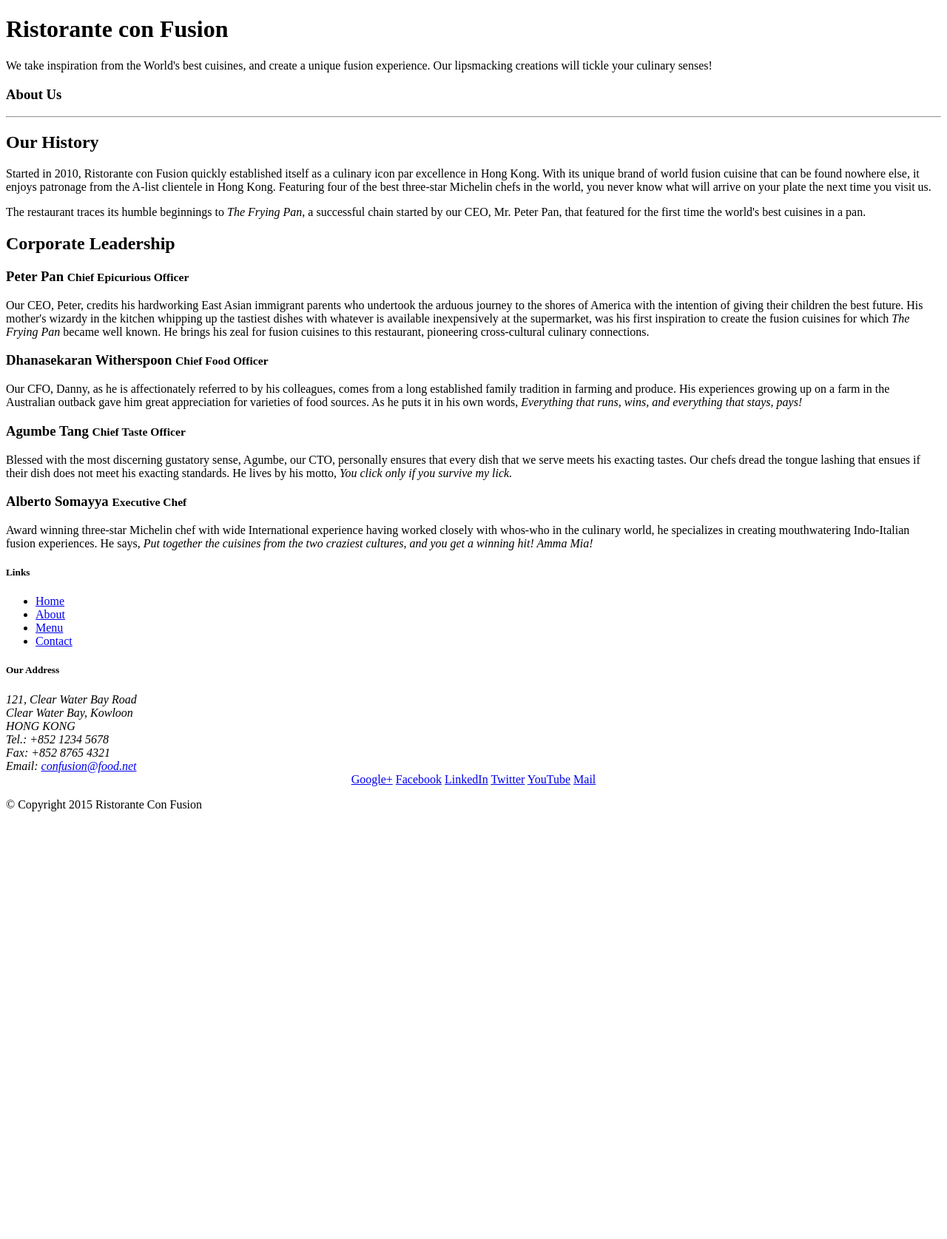
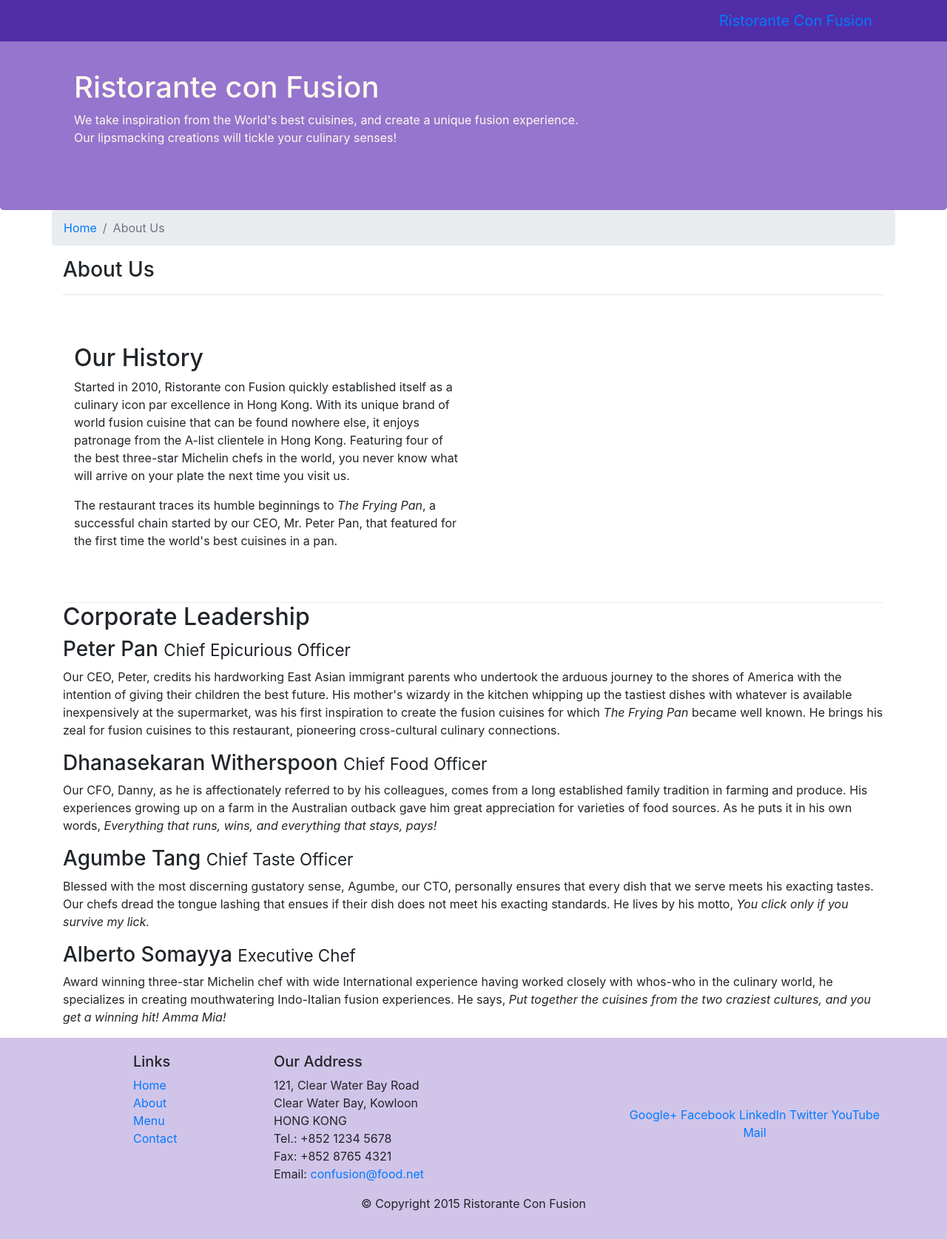
Before and after one commit to alokbharti/Indian-Restaurant, a PHP site: page /aboutus.html in a window 1280 px wide. Shown: the whole page at 74% size. Before the commit the page ends 1097 px from the top, so only its background shows below. Run offline with PHP 8.4, Linux system fonts and the light colour scheme; some libraries are stand-ins or nearby versions.

Commit message:
navbar and breadcrumbs

```diff
--- a/aboutus.html
+++ b/aboutus.html
@@ -2,12 +2,38 @@
 <html lang="en">
 
 <head>
+     <!-- Required meta tags always come first -->
+     <meta charset="utf-8">
+     <meta name="viewport" content="width=device-width, initial-scale=1, shrink-to-fit=no">
+     <meta http-equiv="x-ua-compatible" content="ie=edge">
+
+     <!-- Bootstrap CSS -->
+     <link rel="stylesheet" href="node_modules/bootstrap/dist/css/bootstrap.min.css">
+     <link rel="stylesheet" href="css/style.css">
 
     <title>Ristorante Con Fusion: About Us</title>
 
 </head>
 
 <body>
+    //for navigation
+        <nav class="navbar navbar-inverse navbar-toggleable-sm fixed-top">
+                <div class="container">
+
+                    <button class="navbar-toggler" type="button" data-toggle="collapse" data-target="#Navbar">
+                            <span class="navbar-toggler-icon"></span>
+                    </button>
+                    <a class="navbar-brand" href="./index.html">Ristorante Con Fusion</a>
+                <div class="collapse navbar-collapse" id="Navbar">
+                    <ul class="navbar-nav ">
+                        <li class="nav-item "><a class="nav-link" href="./index.html">Home</a></li>
+                        <li class="nav-item active"><a class="nav-link" href="#">About</a></li>
+                        <li class="nav-item"><a class="nav-link" href="#">Menu</a></li>
+                        <li class="nav-item"><a class="nav-link" href="#">Contact</a></li>
+                    </ul>
+                    </div>
+                </div>
+             </nav>
 
     <header class="jumbotron">
         <div class="container">
@@ -22,16 +48,21 @@
         </div>
     </header>
 
-    <div>
-        <div>
-            <div>
+    <div class="container">
+        <div class="row">
+
+            <ol class="col-12 breadcrumb">
+                <li class="breadcrumb-item"><a href="./index.html">Home</a></li>
+                <li class="breadcrumb-item active">About Us</li>
+            </ol>
+            <div class="col-12">
                <h3>About Us</h3>
                <hr>
             </div>
         </div>
 
-        <div>
-            <div>
+        <div class="row row-content">
+            <div class="col-sm-6">
                 <h2>Our History</h2>
                 <p>Started in 2010, Ristorante con Fusion quickly established itself as a culinary icon par excellence in Hong Kong. With its unique brand of world fusion cuisine that can be found nowhere else, it enjoys patronage from the A-list clientele in Hong Kong.  Featuring four of the best three-star Michelin chefs in the world, you never know what will arrive on your plate the next time you visit us.</p>
                 <p>The restaurant traces its humble beginnings to <em>The Frying Pan</em>, a successful chain started by our CEO, Mr. Peter Pan, that featured for the first time the world's best cuisines in a pan.</p>
@@ -63,7 +94,7 @@
                 <div class="col-5 offset-1 col-sm-2">
                     <h5>Links</h5>
                     <ul class="list-unstyled">
-                        <li><a href="#">Home</a></li>
+                        <li><a href="./index.html">Home</a></li>
                         <li><a href="#">About</a></li>
                         <li><a href="#">Menu</a></li>
                         <li><a href="#">Contact</a></li>
--- a/css/style.css
+++ b/css/style.css
@@ -23,8 +23,15 @@
 
 }
 
-address {
+.address {
     font-size: 80%;
     margin: 0px;
     color: #0f0f0f;
 }
+.body{
+    padding: 50px 0px 50px 0px;
+    z-index: 0;
+}
+.navbar-inverse{
+    background-color: #512DA8;
+}
--- a/index.html
+++ b/index.html
@@ -15,7 +15,7 @@
 
 <body>
     //fixed-top allows nav-bar to fixed it in top
-     <nav class="navbar navbar-inverse navbar-toggleable-sm bg-primary fixed-top">
+     <nav class="navbar navbar-inverse navbar-toggleable-sm fixed-top">
         <div class="container">
 
             <button class="navbar-toggler" type="button" data-toggle="collapse" data-target="#Navbar">
```
